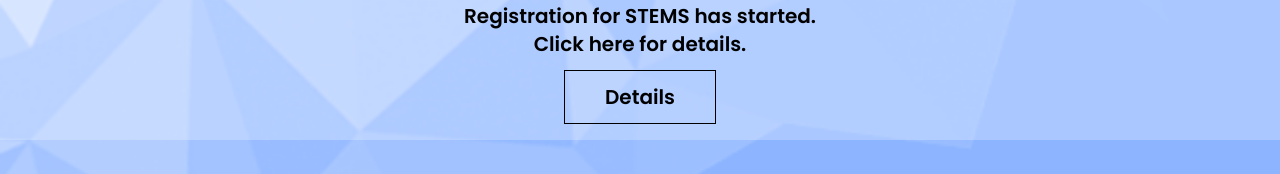
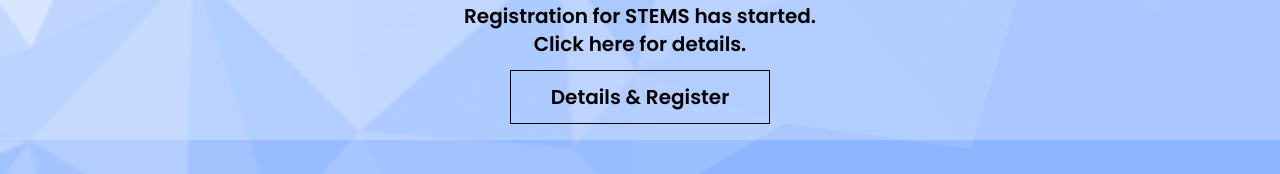
Before and after one commit to Tessellate-CMI/tessellate-frontend, a SvelteKit app: page / in a window 1280 px wide. Shown: the part 614-788 px from the top of the page. Built offline with nearby package versions, Linux system fonts and the light colour scheme; a web font is replaced by a local one.

Commit message:
feat(register banner): changed the button to say details & register

```diff
--- a/src/routes/+page.svelte
+++ b/src/routes/+page.svelte
@@ -50,7 +50,7 @@
                 <a
                     style="text-transform: none"
                     class="text-md btn btn-outline m-auto mt-3 h-auto min-h-0 rounded-none px-10 py-3 text-black hover:bg-black hover:text-white sm:text-base md:text-lg lg:text-xl"
-                    href="/stems#details">Details</a
+                    href="/stems#details">Details & Register</a
                 >
             </div>
         </div>
--- a/src/routes/stems/+page.svelte
+++ b/src/routes/stems/+page.svelte
@@ -26,7 +26,7 @@
                 <a
                     style="text-transform: none"
                     class="btn btn-outline m-auto mt-3 h-auto min-h-0 rounded-none px-10 py-3 text-base text-black hover:bg-black hover:text-white sm:text-base md:text-lg lg:text-xl"
-                    href="/stems#details">Details</a
+                    href="/stems#details">Details & Register</a
                 >
             </div>
         </div>
```
